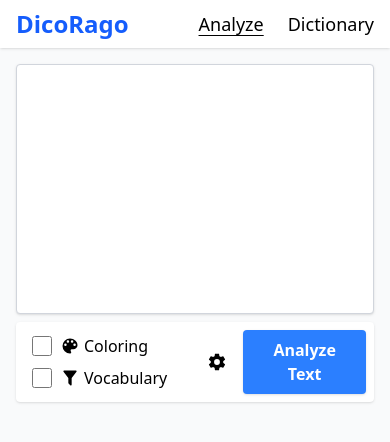
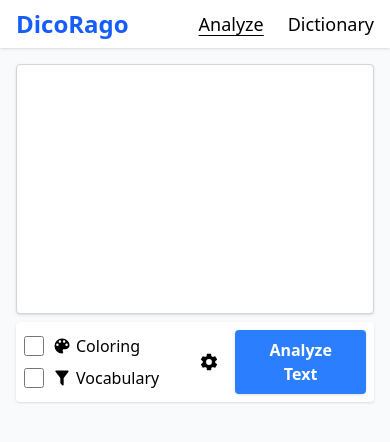
Before and after one commit to Agnoctopus/DicoRago, a Vue app in the folder frontend/: page / in a window 390 px wide. Shown: the top 442 px of the page. Built offline with nearby package versions, Linux system fonts and the light colour scheme; no server answers.

Commit message:
frontend: mobile style fix

```diff
--- a/frontend/src/components/TextEditorControls.vue
+++ b/frontend/src/components/TextEditorControls.vue
@@ -33,7 +33,7 @@
 </script>
 
 <template>
-  <div class="mt-2 flex items-center justify-between p-2 pl-4 bg-white rounded shadow">
+  <div class="mt-2 flex items-center justify-between p-2 sm:pl-4 bg-white rounded shadow">
     <!-- Left: Toggles for Coloring and Vocabulary -->
     <div class="flex sm:flex-row flex-col items-start gap-2 sm:gap-6">
       <!-- Coloring toggle -->
```
